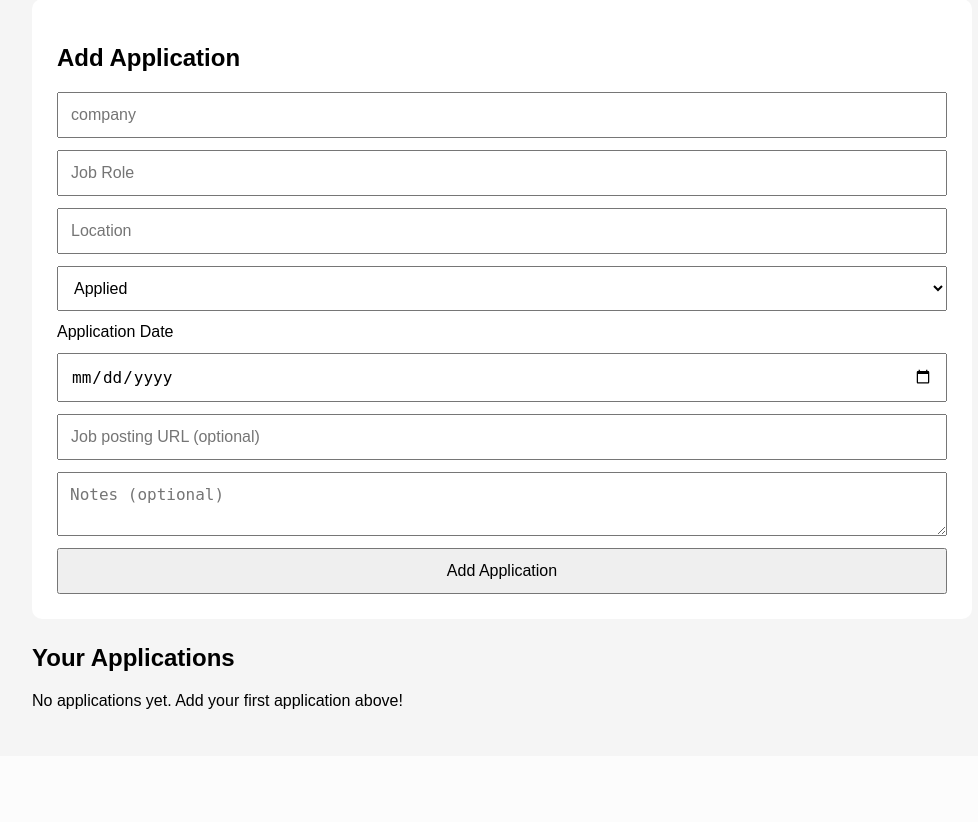
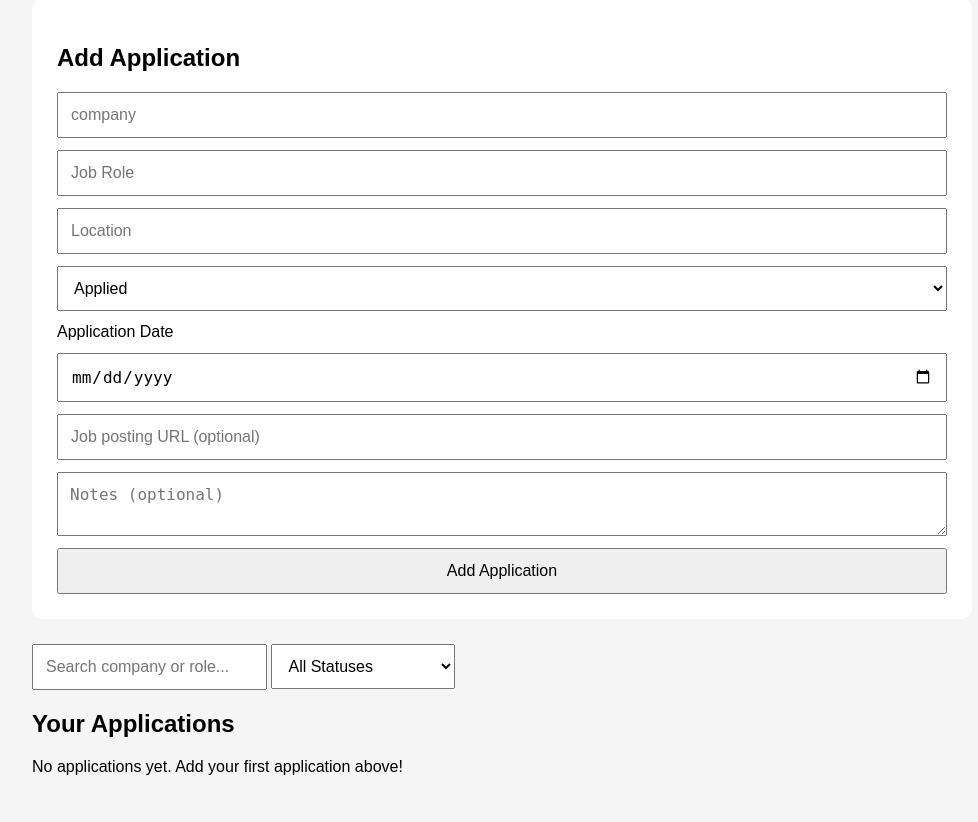
Before and after one commit to tanvi366/Student-Module-Tracker, a Flask app: page / in a window 1280 px wide. Shown: the part 205-1027 px from the top of the page, without its empty margins (138-1116 px from the left). Before the commit the page ends 914 px from the top, so only its background shows below. Run offline with Flask 3, Linux system fonts and the light colour scheme; data that the repository does not hold is empty.

Commit message:
added application search features

```diff
--- a/app.py
+++ b/app.py
@@ -77,7 +77,20 @@ def delete_application(id):
     conn.execute("DELETE FROM applications WHERE id = ?", (id,))
     conn.commit()
     conn.close()
-    return jsonify({"message": "Application delteted"})
+    return jsonify({"message": "Application deleted"})
+
+@app.route("/api/applications/<int:id>", methods=["PUT"])
+def update_applications(id):
+    data = request.get_json()
+    conn = get_db_connection()
+    conn.execute("""
+        UPDATE applications SET company=?, role=?, location=?, status?, application_date=?, job_url=?, notes=? WHERE id=?
+    """,
+    (data["company"], data["role"], data["location"], data["status"], data["application_date"], data["job_url"], data["notes"], id
+    ))
+    conn.commit()
+    conn.close()
+    return jsonify({"message": "Application updated"})
 
 if __name__ == "__main__":
     init_db()
--- a/static/script.js
+++ b/static/script.js
@@ -1,5 +1,5 @@
 const form = document.getElementById("application-form");
-
+let editingId = null;
 form.addEventListener("submit", async function(event) {
     event.preventDefault();
 
@@ -38,6 +38,14 @@ async function loadApplications() {
     const container = document.getElementById(
         "applications-container"
     );
+    const searchTerm = document.getElementById("search").value.toLowerCase();
+    const selectedStatus = document.getElementById("status-filter").value;
+    const filteredApplications = applications.filter(application => {
+        const matchesSearch= (application.company.toLowerCase().includes(searchTerm) || application.role.toLowerCase().includes(searchTerm));
+        const matchesStatus = (selectedStatus === "" || application.status === selectedStatus);
+
+        return (matchesSearch && matchesStatus);
+    });
 
     container.innerHTML = "";
 
@@ -47,8 +55,14 @@ async function loadApplications() {
         `;
         return;
     }
+    if (filteredApplications.length === 0) {
+        container.innerHTML = `
+            <p>No applications match your search.</p>
+        `;
+        return;
+    }
 
-    applications.forEach(application => {
+    filteredApplications.forEach(application => {
         const card = document.createElement("div");
 
         card.classList.add("application-card");
@@ -77,6 +91,7 @@ async function loadApplications() {
 
         container.appendChild(card);
     });
+
 }
 
 
@@ -97,5 +112,7 @@ async function deleteApplication(id) {
     loadApplications();
 }
 
+document.getElementById("search").addEventListener("input", loadApplications);
+document.getElementById("status-filter").addEventListener("change", loadApplications);
 
 loadApplications();
--- a/templates/index.html
+++ b/templates/index.html
@@ -37,6 +37,36 @@
                 <button type="submit">Add Application</button>
             </form>
         </section>
+        <div class="filters">
+            <input type="text" id="search" placeholder="Search company or role...">
+            <select id="status-filter">
+
+    <option value="">
+        All Statuses
+    </option>
+
+    <option value="Applied">
+        Applied
+    </option>
+
+    <option value="Online Assessment">
+        Online Assessment
+    </option>
+
+    <option value="Interview">
+        Interview
+    </option>
+
+    <option value="Offer">
+        Offer
+    </option>
+
+    <option value="Rejected">
+        Rejected
+    </option>
+
+</select>
+        </div>
         <h2>Your Applications</h2>
         <div id="applications-container">
             Loading applications...
```
Also changed, not shown: static/style.css (line endings or trailing spaces).
